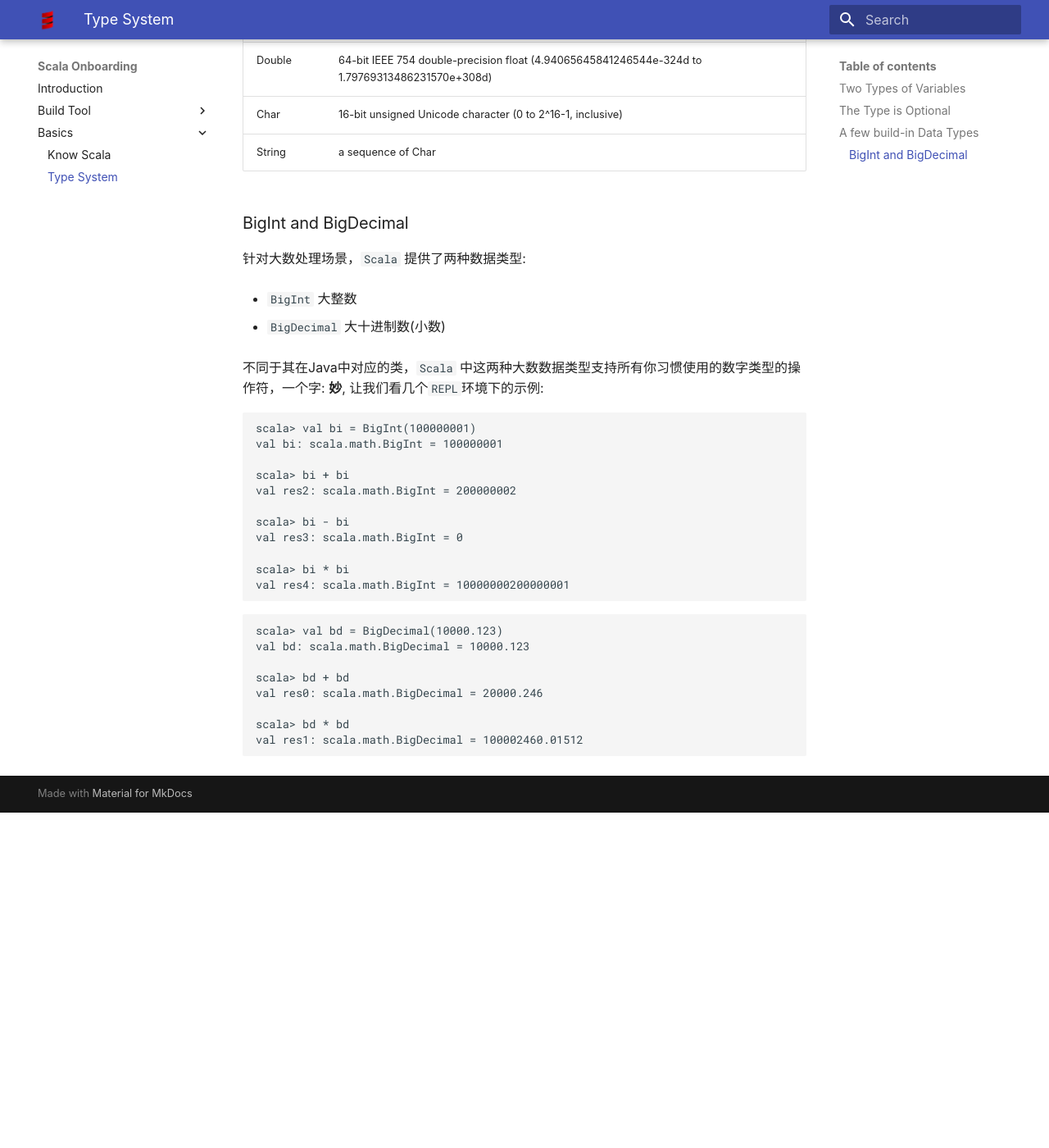
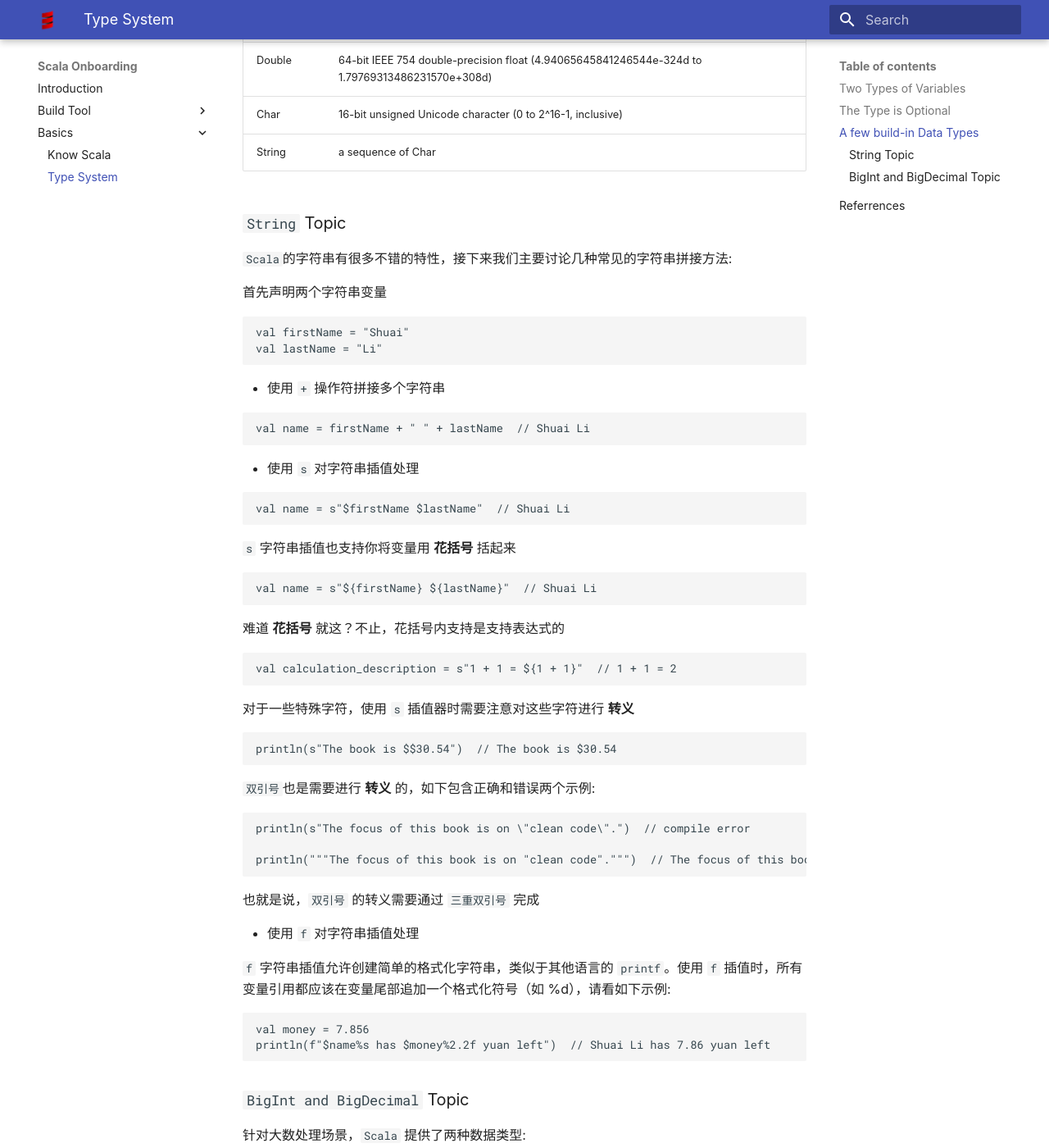
Before and after one commit to ShuaiLLi/scala-onboarding, an MkDocs documentation site: the page built from docs/basics/type-system.md, in a window 1280 px wide and 1400 px high, scrolled down 2137 px. Shown: the whole window at 82% size. Built offline with MkDocs 1.6.1 and Material for MkDocs 9.7.7, drawn with Linux system fonts in a browser that asks for light colours; some web fonts are replaced; before the commit the page ends 3128 px from its top, so only the background shows below that; some of the changed text lies outside the part shown.

Commit message:
Add content for type system

````diff
--- a/docs/basics/type-system.md
+++ b/docs/basics/type-system.md
@@ -85,7 +85,67 @@ Tip
 | Char    | 16-bit unsigned Unicode character (0 to 2^16-1, inclusive) |
 | String  | a sequence of Char |
 
-### BigInt and BigDecimal
+### `String` Topic
+
+`Scala`的字符串有很多不错的特性，接下来我们主要讨论几种常见的字符串拼接方法:
+
+首先声明两个字符串变量
+
+```scala
+val firstName = "Shuai"
+val lastName = "Li"
+```
+
+- 使用 `+` 操作符拼接多个字符串
+
+```scala
+val name = firstName + " " + lastName  // Shuai Li
+```
+
+- 使用 `s` 对字符串插值处理
+
+```scala
+val name = s"$firstName $lastName"  // Shuai Li
+```
+
+`s` 字符串插值也支持你将变量用 **花括号** 括起来
+
+```scala
+val name = s"${firstName} ${lastName}"  // Shuai Li
+```
+
+难道 **花括号** 就这？不止，花括号内支持是支持表达式的
+
+```scala
+val calculation_description = s"1 + 1 = ${1 + 1}"  // 1 + 1 = 2
+```
+
+对于一些特殊字符，使用 `s` 插值器时需要注意对这些字符进行 **转义**
+
+```scala
+println(s"The book is $$30.54")  // The book is $30.54
+```
+
+`双引号`也是需要进行 **转义** 的，如下包含正确和错误两个示例:
+
+```scala
+println(s"The focus of this book is on \"clean code\".")  // compile error
+
+println("""The focus of this book is on "clean code".""")  // The focus of this book is on "clean code".
+```
+
+也就是说，`双引号` 的转义需要通过 `三重双引号` 完成
+
+- 使用 `f` 对字符串插值处理
+
+`f` 字符串插值允许创建简单的格式化字符串，类似于其他语言的 `printf`。使用 `f` 插值时，所有变量引用都应该在变量尾部追加一个格式化符号（如 %d），请看如下示例:
+
+```scala
+val money = 7.856
+println(f"$name%s has $money%2.2f yuan left")  // Shuai Li has 7.86 yuan left
+```
+
+### `BigInt and BigDecimal` Topic
 
 针对大数处理场景，`Scala` 提供了两种数据类型:
 
@@ -93,7 +153,7 @@ Tip
 
 - `BigDecimal` 大十进制数(小数)
 
-不同于其在Java中对应的类，`Scala` 中这两种大数数据类型支持所有你习惯使用的数字类型的操作符，一个字: **妙**, 让我们看几个`REPL`环境下的示例:
+不同于其在Java中对应的类，`Scala` 中这两种大数数据类型支持所有你习惯使用的数字类型的操作符，一个字: **妙**, 让我们看几个`REPL`<sup>[1]</sup>环境下的示例:
 
 ```shell
 scala> val bi = BigInt(100000001)
@@ -119,3 +179,9 @@ val res0: scala.math.BigDecimal = 20000.246
 scala> bd * bd
 val res1: scala.math.BigDecimal = 100002460.01512
 ```
+
+##
+
+## Referrences
+
+- [1] sbt Faq, <https://docs.scala-lang.org/overviews/scala-book/scala-repl.html>
````
Also changed, not shown: docs/build-tool/sbt.md (+3 -67 lines).
